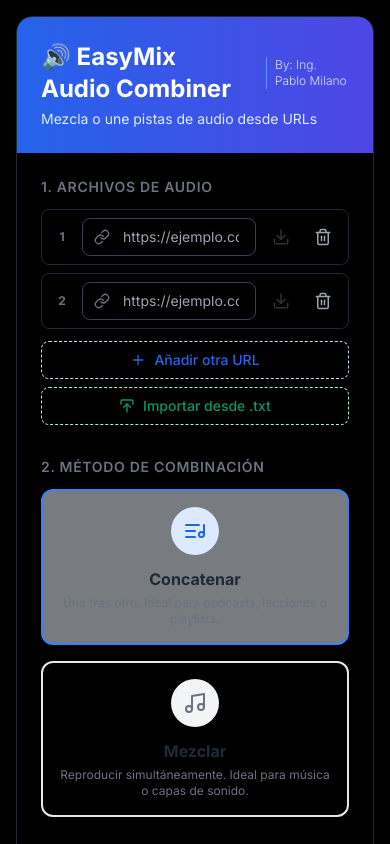
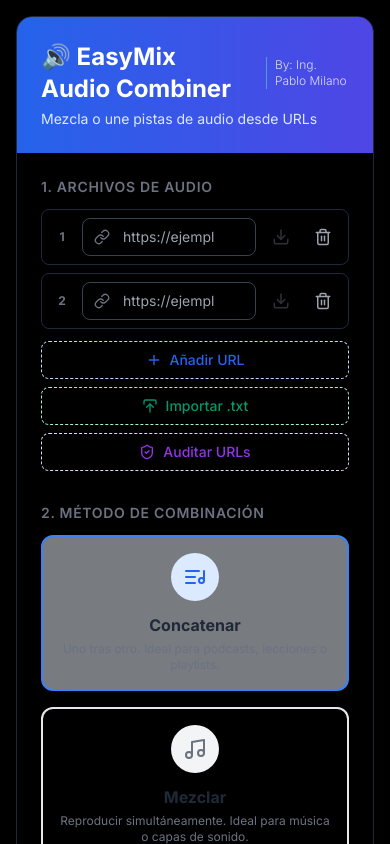
Before and after one commit to gynsys/easymixer, a Next.js app: page / in a window 390 px wide. Shown: the top 844 px of the page. Built offline with nearby package versions, Linux system fonts and the light colour scheme.

Commit message:
feat: add URL audit feature with backend verification and UI status indicators

```diff
--- a/components/UrlInputList.tsx
+++ b/components/UrlInputList.tsx
@@ -1,7 +1,7 @@
 "use client";
 
 import React, { useState } from "react";
-import { Plus, Trash2, Link as LinkIcon, Download, Loader2, XCircle } from "lucide-react";
+import { Plus, Trash2, Link as LinkIcon, Download, Loader2, XCircle, CheckCircle, AlertCircle, ShieldCheck } from "lucide-react";
 import { AudioFile } from "./types";
 import { cn } from "@/lib/utils";
 import axios from "axios";
@@ -52,7 +52,7 @@ function AudioItem({ file, index, updateUrl, removeUrl, canRemove }: ItemProps)
     };
 
     return (
-        <div className="flex items-center gap-2 bg-black border border-gray-800 p-2 rounded-lg">
+        <div className="flex items-center gap-2 bg-black border border-gray-800 p-2 rounded-lg group relative">
             <div className="w-6 h-8 flex items-center justify-center text-gray-500 text-xs font-bold shrink-0">
                 {index + 1}
             </div>
@@ -66,8 +66,18 @@ function AudioItem({ file, index, updateUrl, removeUrl, canRemove }: ItemProps)
                     value={file.url}
                     onChange={(e) => updateUrl(file.id, e.target.value)}
                     placeholder="https://ejemplo.com/audio.mp3"
-                    className="w-full pl-10 pr-4 py-2 bg-black border border-gray-700 rounded-lg text-white text-sm focus:border-blue-500 focus:ring-1 focus:ring-blue-500 transition-all outline-none"
+                    className={cn(
+                        "w-full pl-10 pr-10 py-2 bg-black border rounded-lg text-white text-sm transition-all outline-none",
+                        file.status === "valid" ? "border-emerald-500/50 focus:border-emerald-500" :
+                            file.status === "error" ? "border-red-500/50 focus:border-red-500" :
+                                "border-gray-700 focus:border-blue-500"
+                    )}
                 />
+                <div className="absolute right-3 top-1/2 -translate-y-1/2 flex items-center gap-1">
+                    {file.status === "validating" && <Loader2 size={16} className="text-blue-500 animate-spin" />}
+                    {file.status === "valid" && <CheckCircle size={16} className="text-emerald-500" />}
+                    {file.status === "error" && <AlertCircle size={16} className="text-red-500" title={file.error} />}
+                </div>
             </div>
 
             <button
@@ -137,6 +147,34 @@ export function UrlInputList({ files, setFiles }: { files: AudioFile[]; setFiles
         reader.readAsText(file);
     };
 
+    const handleBatchAudit = async () => {
+        const urlsToValidate = files.filter(f => f.url.trim() !== "").map(f => f.url);
+        if (urlsToValidate.length === 0) return;
+
+        // Mark all as validating
+        setFiles(files.map(f => f.url.trim() !== "" ? { ...f, status: "validating" } : f));
+
+        try {
+            const response = await axios.post("http://localhost:8001/api/validate", { urls: urlsToValidate });
+            const results = response.data.results;
+
+            setFiles(prev => prev.map(f => {
+                const res = results.find((r: any) => r.url === f.url);
+                if (res) {
+                    return {
+                        ...f,
+                        status: res.success ? "valid" : "error",
+                        error: res.error
+                    };
+                }
+                return f;
+            }));
+        } catch (error) {
+            console.error("Audit error:", error);
+            setFiles(prev => prev.map(f => f.status === "validating" ? { ...f, status: "idle" } : f));
+        }
+    };
+
     return (
         <div className="space-y-3">
             <div className="space-y-2">
@@ -152,18 +190,18 @@ export function UrlInputList({ files, setFiles }: { files: AudioFile[]; setFiles
                 ))}
             </div>
 
-            <div className="flex flex-col sm:flex-row gap-2 mt-4">
+            <div className="grid grid-cols-1 sm:grid-cols-3 gap-2 mt-4">
                 <button
                     onClick={addUrl}
-                    className="flex-1 flex items-center gap-2 text-sm font-medium text-blue-600 hover:text-blue-700 hover:bg-blue-50 px-4 py-2 rounded-lg transition-colors justify-center border border-dashed border-blue-200"
+                    className="flex items-center gap-2 text-sm font-medium text-blue-600 hover:text-blue-700 hover:bg-blue-50 px-4 py-2 rounded-lg transition-colors justify-center border border-dashed border-blue-200"
                 >
                     <Plus size={16} />
-                    Añadir otra URL
+                    Añadir URL
                 </button>
 
-                <label className="flex-1 flex items-center gap-2 text-sm font-medium text-emerald-600 hover:text-emerald-700 hover:bg-emerald-50 px-4 py-2 rounded-lg transition-colors justify-center border border-dashed border-emerald-200 cursor-pointer">
+                <label className="flex items-center gap-2 text-sm font-medium text-emerald-600 hover:text-emerald-700 hover:bg-emerald-50 px-4 py-2 rounded-lg transition-colors justify-center border border-dashed border-emerald-200 cursor-pointer">
                     <Download size={16} className="rotate-180" />
-                    Importar desde .txt
+                    Importar .txt
                     <input
                         type="file"
                         accept=".txt"
@@ -171,6 +209,14 @@ export function UrlInputList({ files, setFiles }: { files: AudioFile[]; setFiles
                         onChange={handleFileImport}
                     />
                 </label>
+
+                <button
+                    onClick={handleBatchAudit}
+                    className="flex items-center gap-2 text-sm font-medium text-purple-600 hover:text-purple-700 hover:bg-purple-50 px-4 py-2 rounded-lg transition-colors justify-center border border-dashed border-purple-200"
+                >
+                    <ShieldCheck size={16} />
+                    Auditar URLs
+                </button>
             </div>
         </div>
     );
```
Also changed, not shown: 2 other files (tests, documents, lock files or other folders).
